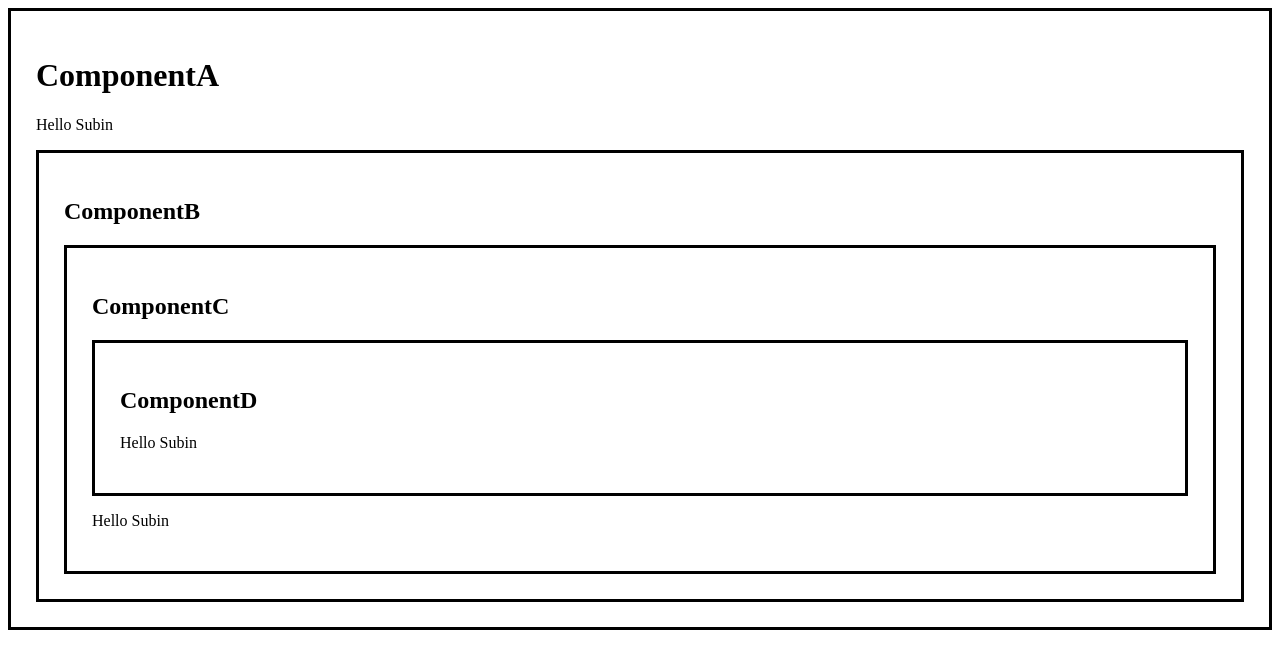
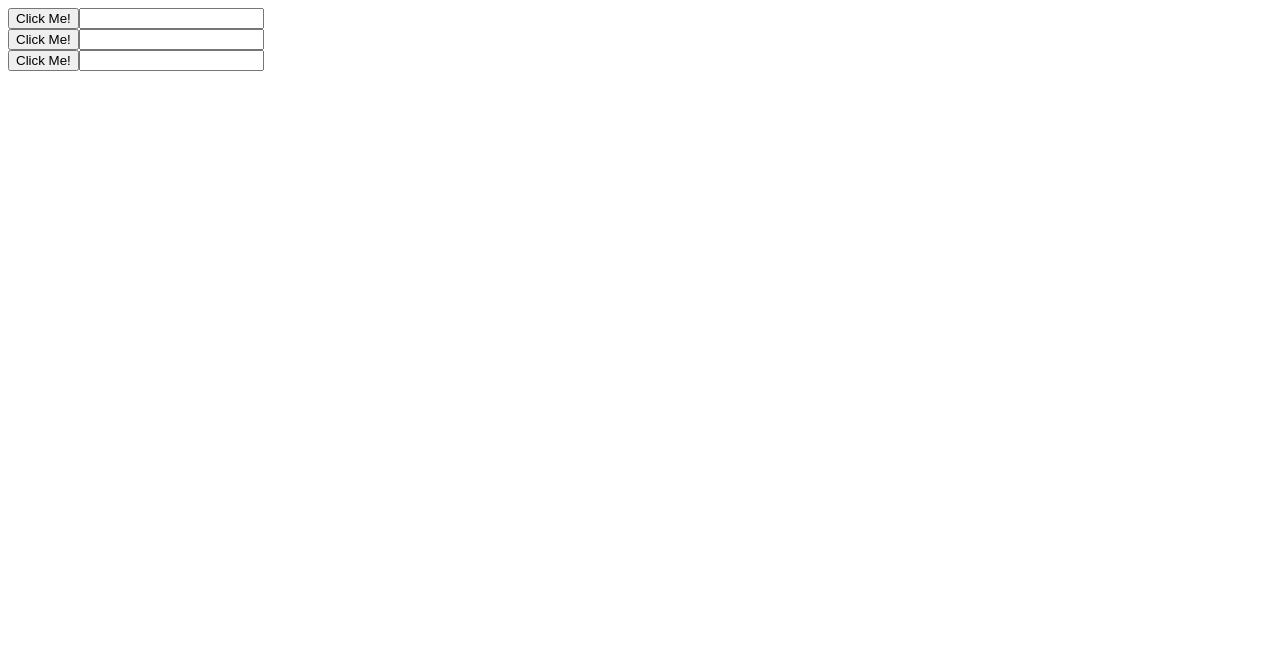
Before and after one commit to Subinkvs/React_Color_Picker, a React (Vite) app: page / in a window 1280 px wide. Shown: the top 668 px of the page. Built offline with nearby package versions, Linux system fonts and the light colour scheme.

Commit message:
added usereference

```diff
--- a/src/App.jsx
+++ b/src/App.jsx
@@ -7,13 +7,14 @@ import ToDoList from "./ToDoList";
 import NewComponent from "./NewComponent";
 import SizeComponent from "./SizeComponent";
 import ComponentA from "./ComponentA";
+import Reference from "./Reference";
 // Parent Component
 
 function App() {
 
     return(
       <>
-      <ComponentA/>
+      <Reference/>
       </>
 
      );
--- /dev/null
+++ b/src/Reference.jsx
@@ -0,0 +1,54 @@
+import React, {useState, useEffect, useRef} from "react"
+
+function Reference(){
+
+    const inputref1 = useRef(null);
+    const inputref2 = useRef(null);
+    const inputref3 = useRef(null);
+
+
+    useEffect(() =>{
+        console.log("COMPONENT RENDERED");
+    })
+
+    function handleClick1(){
+        inputref1.current.focus()
+        inputref1.current.style.backgroundColor = "Blue"
+        inputref2.current.style.backgroundColor = ""
+        inputref3.current.style.backgroundColor = ""
+
+    }
+
+
+    function handleClick2(){
+        inputref2.current.focus()
+        inputref2.current.style.backgroundColor = "Blue"
+        inputref1.current.style.backgroundColor = ""
+        inputref3.current.style.backgroundColor = ""
+
+    }
+
+    function handleClick3(){
+        inputref3.current.focus()
+        inputref3.current.style.backgroundColor = "Blue"
+        inputref1.current.style.backgroundColor = ""
+        inputref2.current.style.backgroundColor = ""
+
+    }
+     return(
+        <div>
+            <button onClick={handleClick1}>Click Me!</button>
+            <input type="text" ref={inputref1}/>
+            <br />
+            <button onClick={handleClick2}>Click Me!</button>
+            <input type="text" ref={inputref2}/>
+            <br />
+            <button onClick={handleClick3}>Click Me!</button>
+            <input type="text" ref={inputref3}/>
+        </div>
+    )
+
+
+}
+
+export default Reference
```
